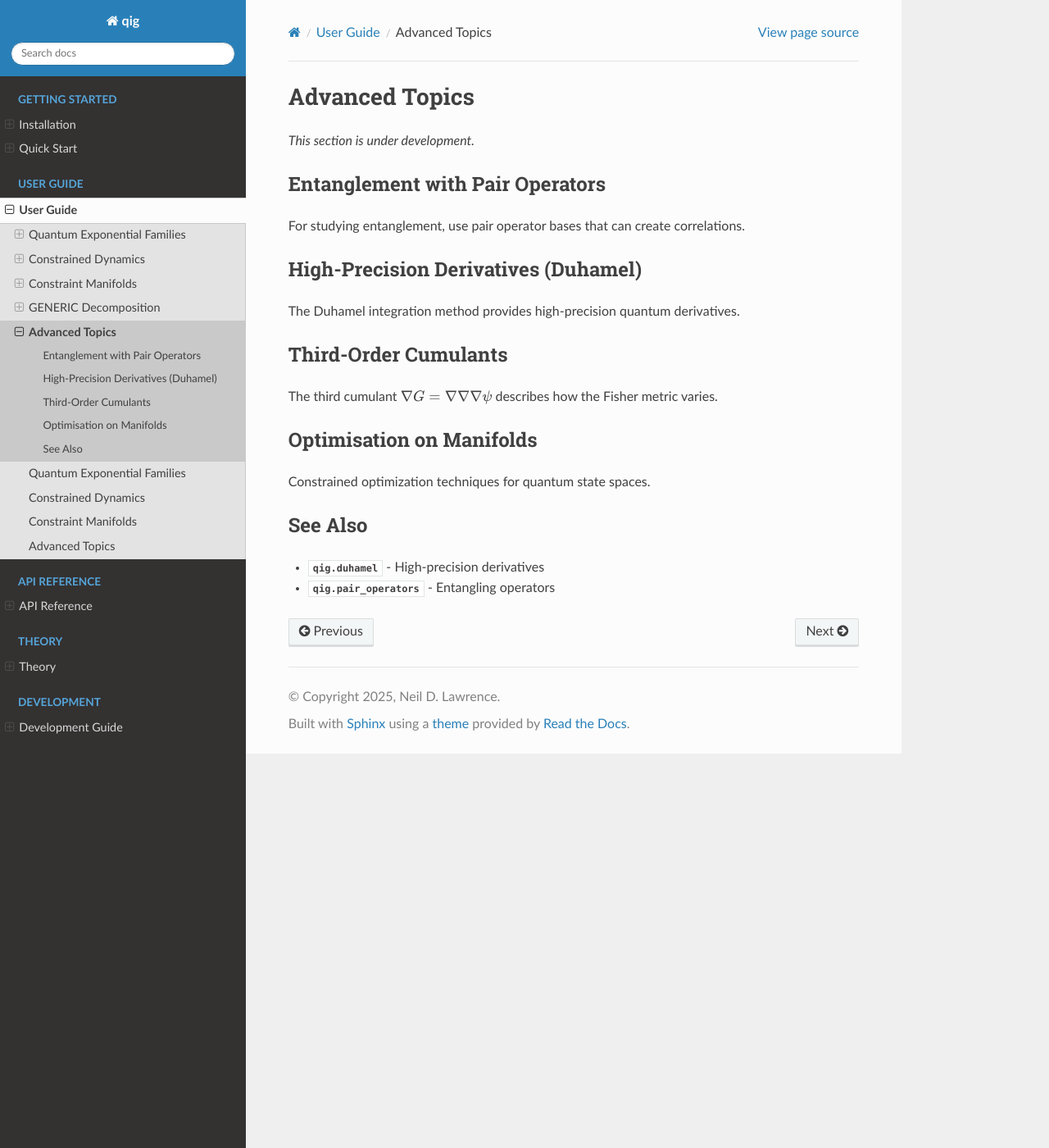
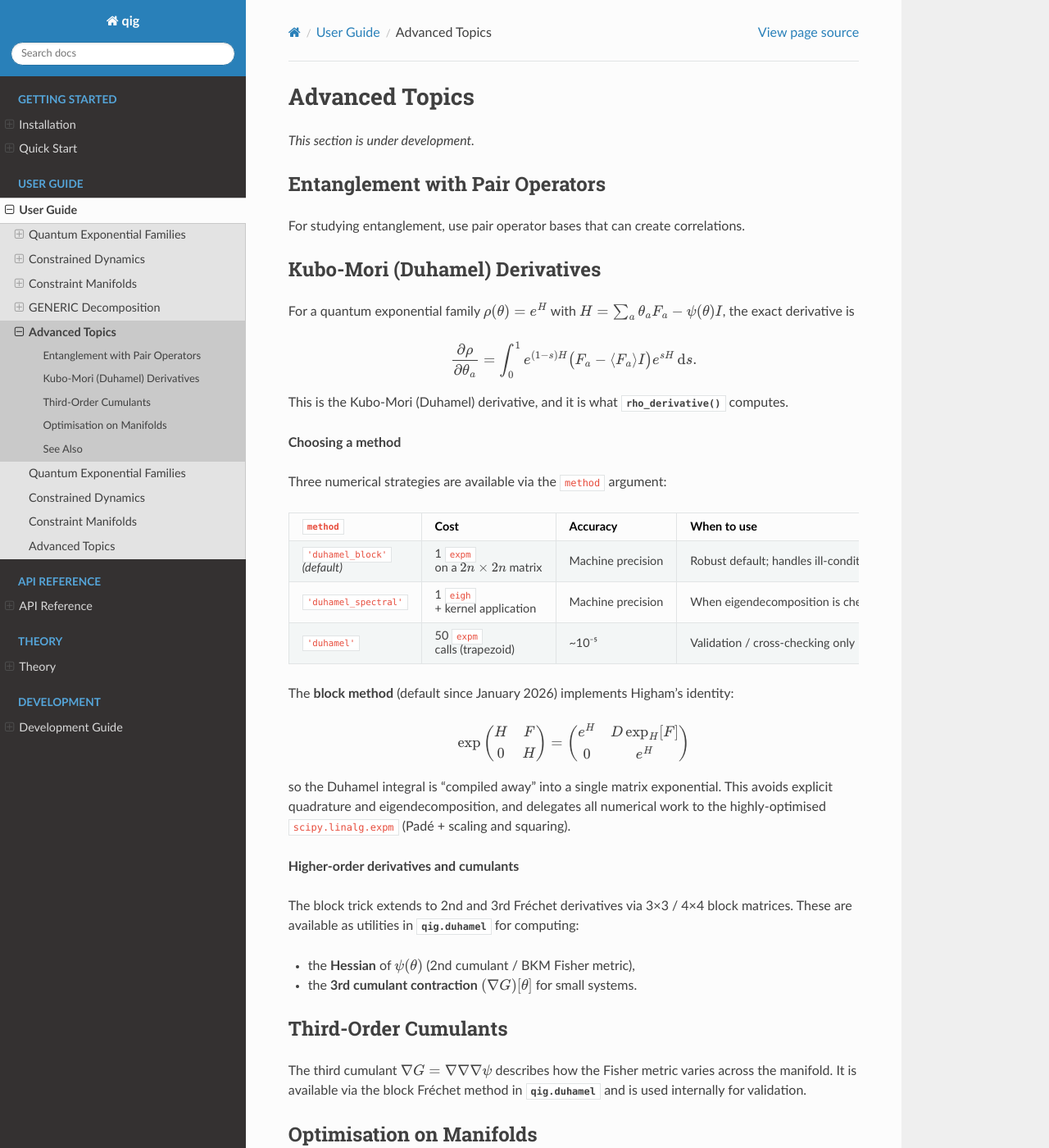
Before and after one commit to lawrennd/qig-code, a Sphinx documentation site: the page built from docs/source/user_guide/advanced.rst, in a window 1280 px wide and 1400 px high. Shown: the whole window at 82% size. Built offline with Sphinx 7.4.7 and the Read the Docs theme 3.1.0, drawn with Linux system fonts in a browser that asks for light colours; some of the changed text lies outside the part shown.

Commit message:
Compress CIP-000A into formal Sphinx documentation
- advanced.rst: replace stub with full Kubo-Mori / Duhamel derivatives section
  (method comparison table, block-matrix identity, higher-order cumulants)
- duhamel.rst: replace 'See CIP-000A' with reference to comparison doc
- core.rst: add intro covering all public utilities including loewner_kernel
  with its mathematical definition and LME-limit behaviour (CIP-000B)
- cip000A.md: mark compressed: true

```diff
--- a/docs/source/api/duhamel.rst
+++ b/docs/source/api/duhamel.rst
@@ -99,7 +99,8 @@ machine precision. Block is the default and generally preferred for robustness;
 - **Spectral**: Faster when eigendecomposition is cheap and well-conditioned;
   aligns with the adjoint/BCH structure in theory
 
-See **CIP-000A** for detailed comparison and implementation notes.
+See ``docs/duhamel_methods_comparison.md`` in the repository for a detailed
+benchmark-backed comparison of all methods with worked examples.
 
 References
 ----------
--- a/docs/source/user_guide/advanced.rst
+++ b/docs/source/user_guide/advanced.rst
@@ -8,23 +8,82 @@ Entanglement with Pair Operators
 
 For studying entanglement, use pair operator bases that can create correlations.
 
-High-Precision Derivatives (Duhamel)
--------------------------------------
+Kubo-Mori (Duhamel) Derivatives
+---------------------------------
 
-The Duhamel integration method provides high-precision quantum derivatives.
+For a quantum exponential family :math:`\rho(\theta) = e^H` with
+:math:`H = \sum_a \theta_a F_a - \psi(\theta) I`, the exact derivative is
+
+.. math::
+
+   \frac{\partial \rho}{\partial \theta_a}
+   = \int_0^1 e^{(1-s)H} \bigl(F_a - \langle F_a \rangle I\bigr) e^{sH}\,\mathrm{d}s.
+
+This is the Kubo-Mori (Duhamel) derivative, and it is what
+:meth:`~qig.exponential_family.QuantumExponentialFamily.rho_derivative` computes.
+
+**Choosing a method**
+
+Three numerical strategies are available via the ``method`` argument:
+
+.. list-table::
+   :header-rows: 1
+   :widths: 15 25 20 40
+
+   * - ``method``
+     - Cost
+     - Accuracy
+     - When to use
+   * - ``'duhamel_block'`` *(default)*
+     - 1 ``expm`` on a :math:`2n \times 2n` matrix
+     - Machine precision
+     - Robust default; handles ill-conditioned :math:`H`
+   * - ``'duhamel_spectral'``
+     - 1 ``eigh`` + kernel application
+     - Machine precision
+     - When eigendecomposition is cheap and :math:`H` is well-conditioned
+   * - ``'duhamel'``
+     - 50 ``expm`` calls (trapezoid)
+     - ~10⁻⁵
+     - Validation / cross-checking only
+
+The **block method** (default since January 2026) implements Higham's identity:
+
+.. math::
+
+   \exp\begin{pmatrix} H & F \\ 0 & H \end{pmatrix}
+   =
+   \begin{pmatrix} e^H & D\exp_H[F] \\ 0 & e^H \end{pmatrix}
+
+so the Duhamel integral is "compiled away" into a single matrix exponential.
+This avoids explicit quadrature and eigendecomposition, and delegates all
+numerical work to the highly-optimised ``scipy.linalg.expm`` (Padé + scaling
+and squaring).
+
+**Higher-order derivatives and cumulants**
+
+The block trick extends to 2nd and 3rd Fréchet derivatives via 3×3 / 4×4 block
+matrices. These are available as utilities in :mod:`qig.duhamel` for computing:
+
+* the **Hessian** of :math:`\psi(\theta)` (2nd cumulant / BKM Fisher metric),
+* the **3rd cumulant contraction** :math:`(\nabla G)[\theta]` for small systems.
 
 Third-Order Cumulants
 ---------------------
 
-The third cumulant :math:`\nabla G = \nabla \nabla \nabla \psi` describes how the Fisher metric varies.
+The third cumulant :math:`\nabla G = \nabla \nabla \nabla \psi` describes how
+the Fisher metric varies across the manifold. It is available via the block
+Fréchet method in :mod:`qig.duhamel` and is used internally for validation.
 
 Optimisation on Manifolds
 --------------------------
 
-Constrained optimization techniques for quantum state spaces.
+Constrained optimisation techniques for quantum state spaces are implemented in
+:mod:`qig.dynamics` and :mod:`qig.generic_decomposition`.
 
 See Also
 --------
 
-* :mod:`qig.duhamel` - High-precision derivatives
-* :mod:`qig.pair_operators` - Entangling operators
+* :mod:`qig.duhamel` — Duhamel derivative implementations and API reference
+* :doc:`../api/duhamel` — Method comparison table
+* :mod:`qig.pair_operators` — Entangling operator bases
```
Also changed, not shown: cip/cip000A.md (+2 -1 lines), docs/source/api/core.rst (+29 -0 lines).
